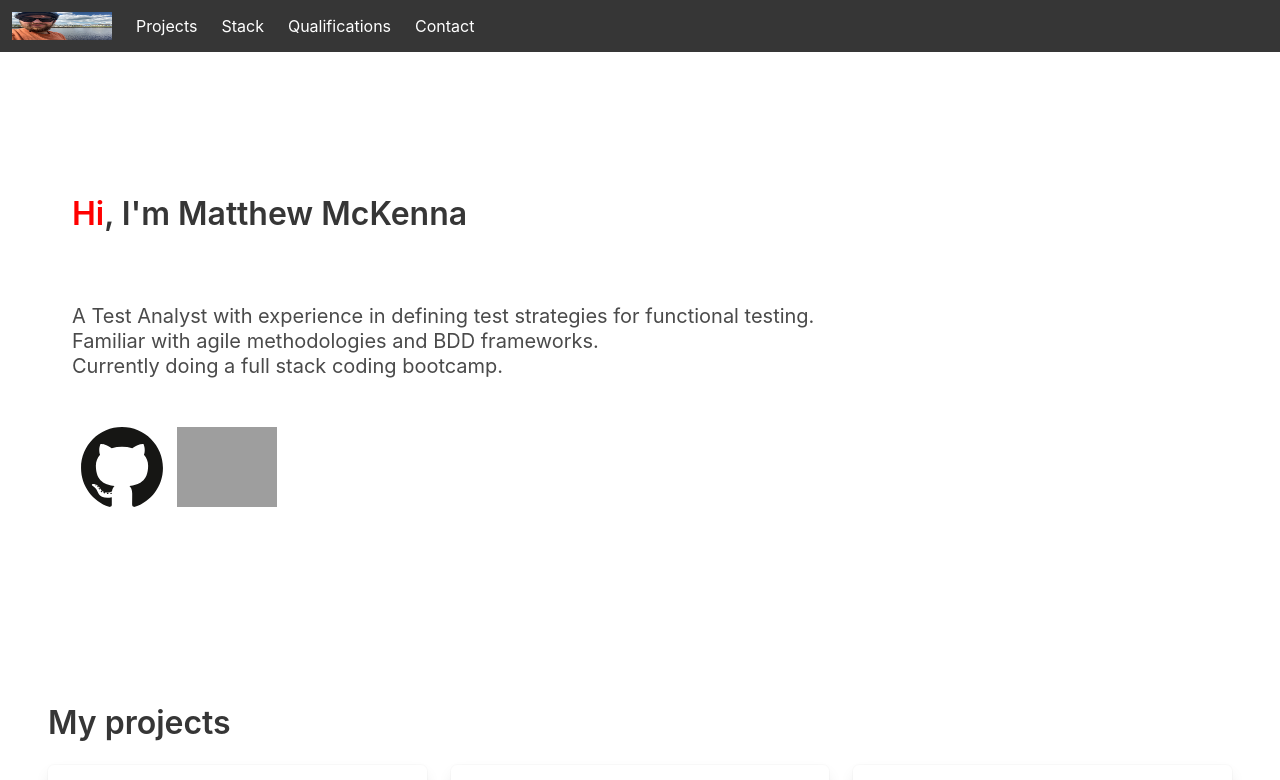
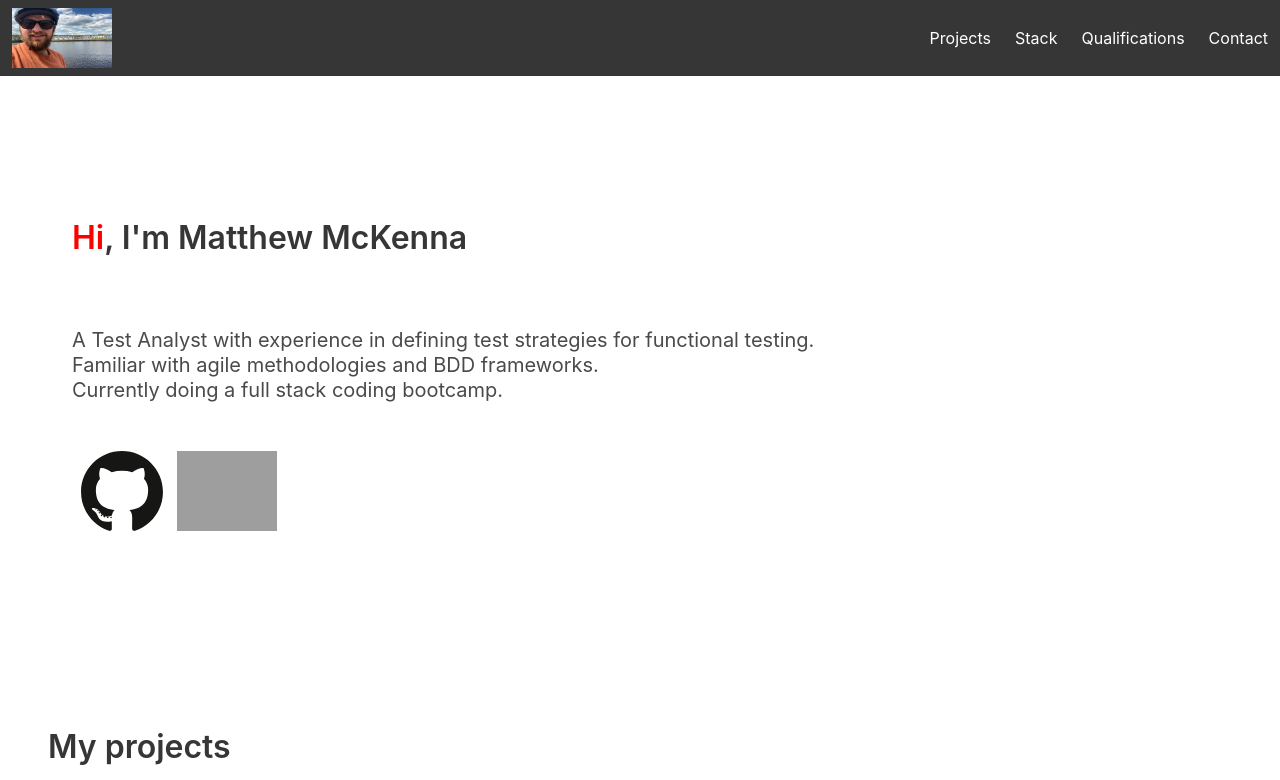
Before and after one commit to mattmc86/mattMcKennaPortfolio, a website: page index.html in a window 1280 px wide. Shown: the top 780 px of the page. Drawn offline with nearby package versions, Linux system fonts and the light colour scheme; grey boxes are pictures that could not be loaded.

Commit message:
Fixed profile photo size

```diff
--- a/index.html
+++ b/index.html
@@ -19,7 +19,7 @@
     <nav class="navbar is-dark" role="navigation" aria-label="main navigation">
       <div class="navbar-brand">
         <div class="navbar-item">
-          <img src="./profilePhoto.png" width="72" height="28" />
+          <img src="./profilePhoto.png" style="max-height: 60px" />
         </div>
 
         <a
@@ -37,7 +37,7 @@
       </div>
 
       <div class="navbar-menu" id="navbarBasicExample">
-        <div class="navbar-start">
+        <div class="navbar-end">
           <a class="navbar-item" href="#projects">Projects</a>
           <a class="navbar-item" href="#stack">Stack</a>
           <a class="navbar-item" href="#qualifications">Qualifications</a>
```
